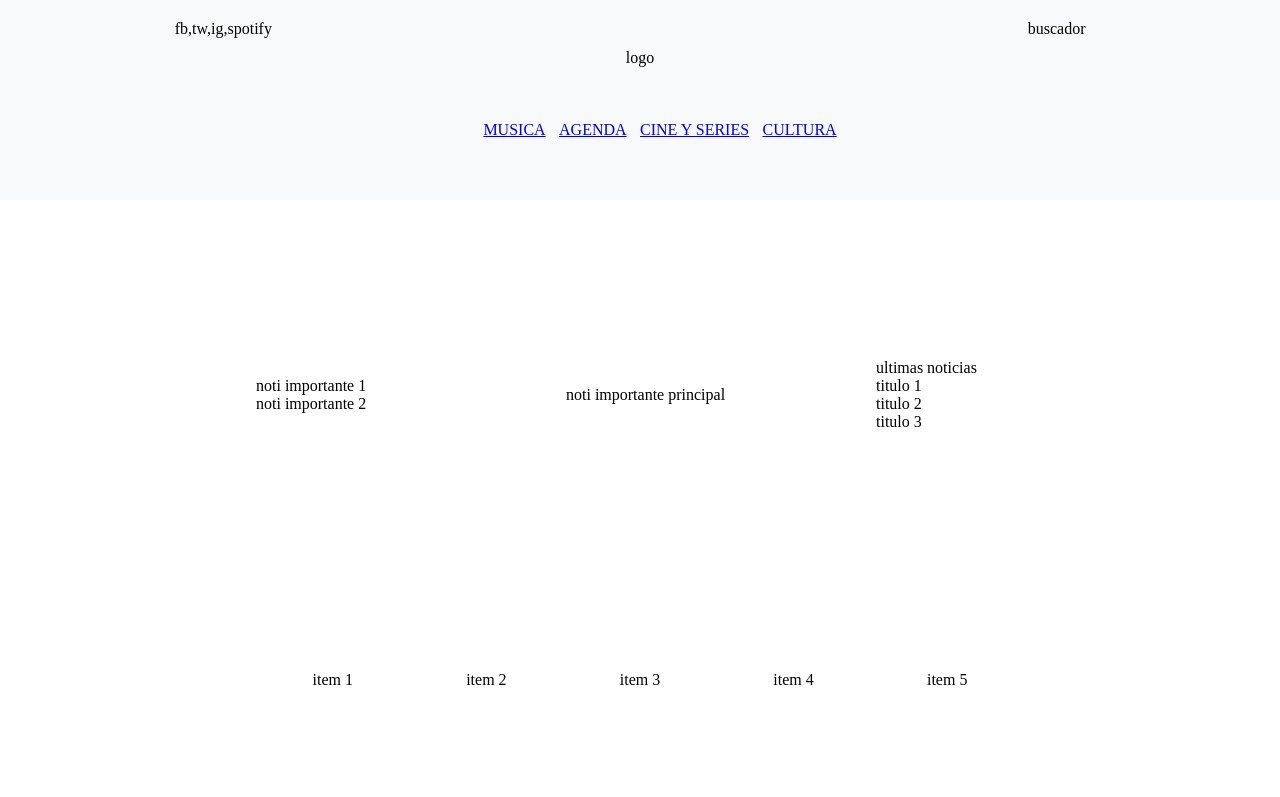
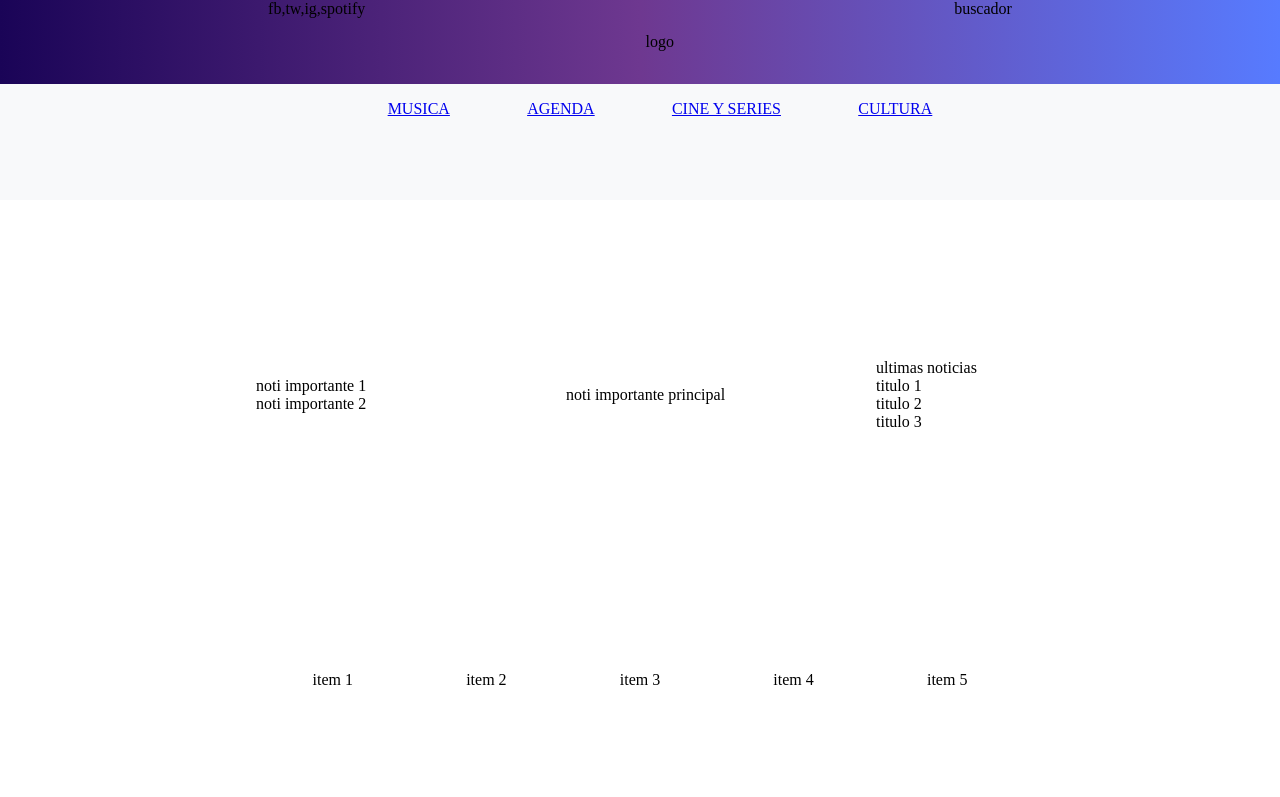
Before and after one commit to WalterCustodio/IndieHoy, a plain HTML site: page index.html in a window 1280 px wide. Shown: the top 797 px of the page. Drawn offline with Linux system fonts and the light colour scheme.

Commit message:
Add files via upload

```diff
--- a/index.html
+++ b/index.html
@@ -9,9 +9,11 @@
   <body>
     <header>
       <div class="header-grid">
-        <div class="redes">fb,tw,ig,spotify</div>
-        <div class="logo">logo</div>
-        <div class="buscador">buscador</div>
+        <div class="banner">
+          <div class="redes">fb,tw,ig,spotify</div>
+          <div class="logo">logo</div>
+          <div class="buscador">buscador</div>
+        </div>
         <nav class="secciones">
           <ul>
             <a href="#musica">MUSICA</a>
--- a/styles.css
+++ b/styles.css
@@ -7,32 +7,42 @@ html {
 
 header {
   background-color: #f8f9fa;
-  padding: 20px;
 }
 
 .header-grid {
   display: grid;
-  grid-template-columns: repeat(3, 1fr);
-  grid-template-rows: repeat(2, 1fr);
-  gap: 10px;
+  grid-template-columns: 1 fr, 1 fr, 1 fr;
+  grid-template-rows: 1 fr, 1 fr;
   grid-template-areas:
     "redes  logo buscador"
     ". secciones .";
-  height: 20vh;
+  height: 25vh;
+}
+.banner {
+  display: grid;
+  grid-template-columns: 1 fr, 1 fr, 1 fr;
+  padding-left: 10%;
+  padding-right: 10%;
+  grid-row: 1;
+  grid-column: 1 / span 3;
+  background: linear-gradient(to right, #1a0457, #6e3890, #577bff);
 }
 .redes {
-  grid-area: redes;
+  grid-row: 1;
+  grid-column: 1;
   display: flex;
   justify-content: center;
 }
 .logo {
-  grid-area: logo;
+  grid-row: 1;
+  grid-column: 2;
   display: flex;
   justify-content: center;
   align-items: center;
 }
 .buscador {
-  grid-area: buscador;
+  grid-row: 1;
+  grid-column: 3;
   display: flex;
   justify-content: center;
 }
```
